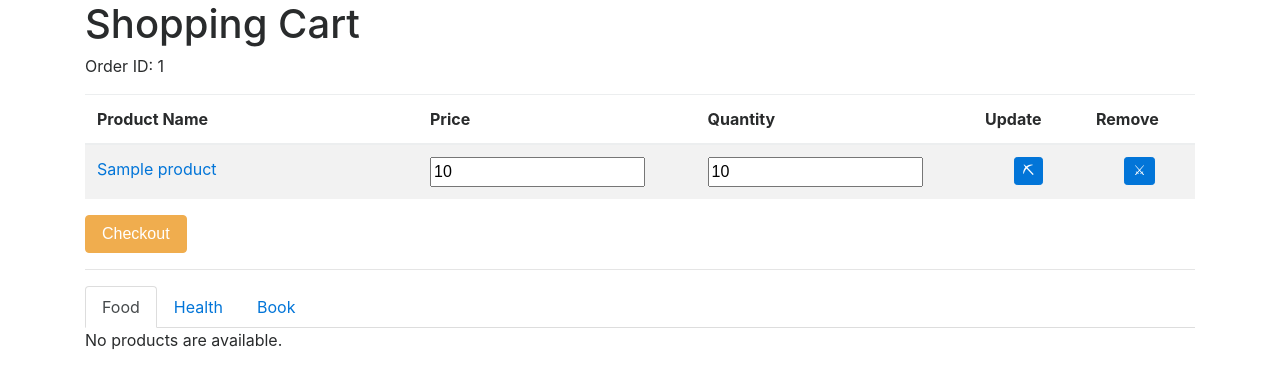
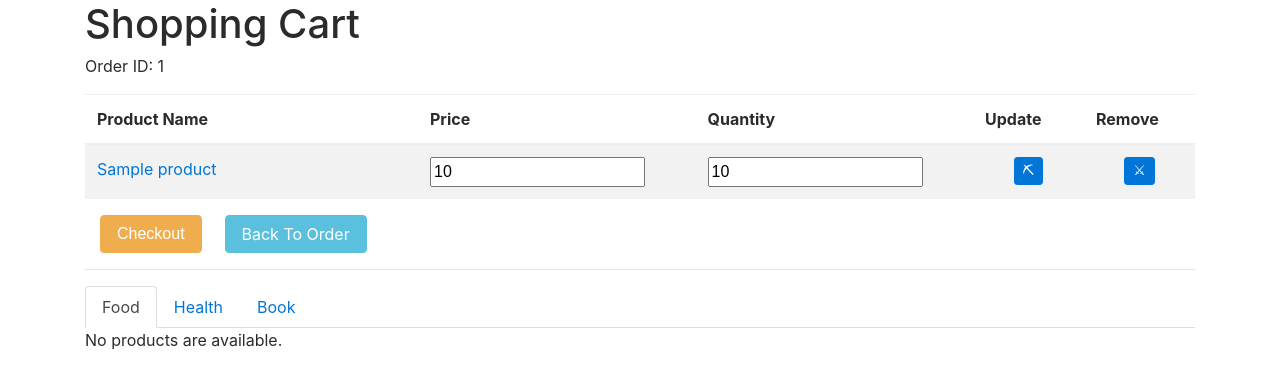
Before and after one commit to shtsai/xigua_shopping, a Django app: page /shoppingcart/1 in a window 1280 px wide. Shown: the part 54-443 px from the top of the page. Run offline with Django 3.2, Linux system fonts and the light colour scheme; tables that the repository leaves empty hold one stand-in row (values such as "Sample post"); some libraries are stand-ins or nearby versions.

Commit message:
add back to order button in shopping cart

```diff
--- a/backend/templates/backend/order.html
+++ b/backend/templates/backend/order.html
@@ -49,7 +49,7 @@
 								<td> {{ po.cname }} </td>
 								<td> {{ po.oid }} </td>
 								<td> {{ po.odate }} </td>
-								{% if o.opaid == 0 %}
+								{% if po.opaid == 0 %}
 									<td>No</td>
 								{% else %}
 									<td>Yes</td>
--- a/backend/templates/backend/shoppingcart.html
+++ b/backend/templates/backend/shoppingcart.html
@@ -65,11 +65,21 @@
 	    <p>No items in the shopping cart.</p>
 	{% endif %}
 
-	<form action='{% url 'backend:selectcustomer' %}' method="post">
-		{% csrf_token %}
-		<input type="hidden" name="oid" value={{ order.oid }} >
-		<input type="submit" class="btn btn-warning" value="Checkout">
-	</form>
+	<div class="container">
+		<div class="row">
+			<div class="col-1 mr-4">
+		<form action='{% url 'backend:selectcustomer' %}' method="post">
+			{% csrf_token %}
+			<input type="hidden" name="oid" value={{ order.oid }} >
+			<input type="submit" class="btn btn-warning" value="Checkout">
+		</form>
+			</div>
+
+			<div class="col-1 ml-2">
+				<a href='{% url 'backend:order_detail' order.oid %}' class="btn btn-info">Back To Order</a>
+			</div>
+		</div>
+	</div>
 
 
 	<hr>
```
